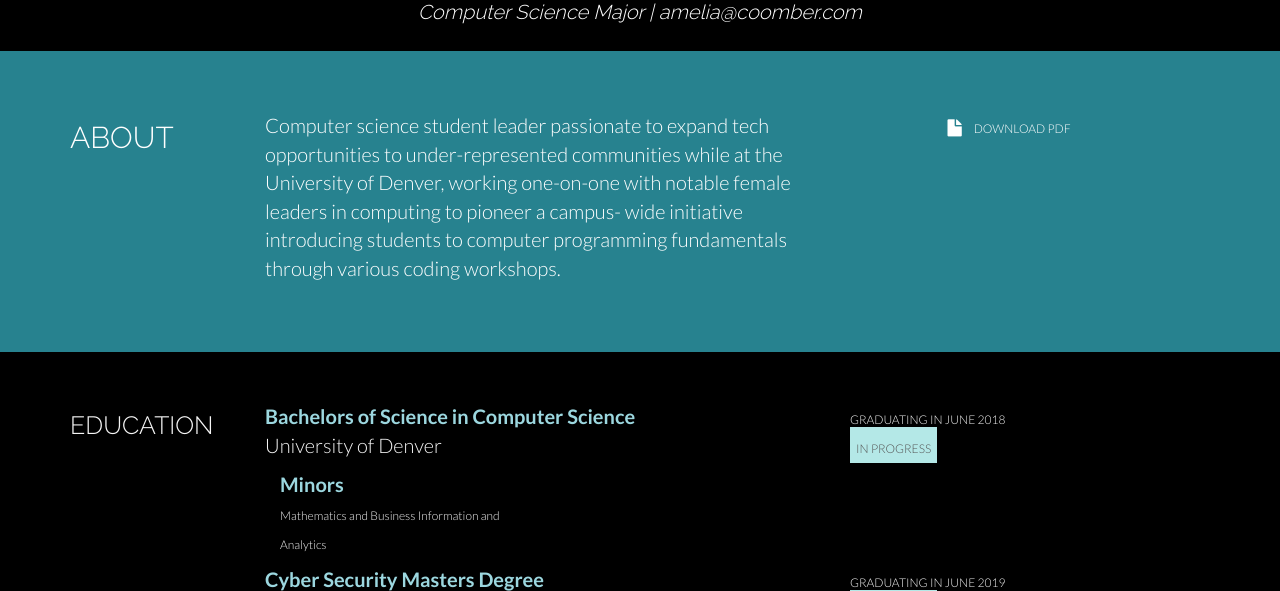
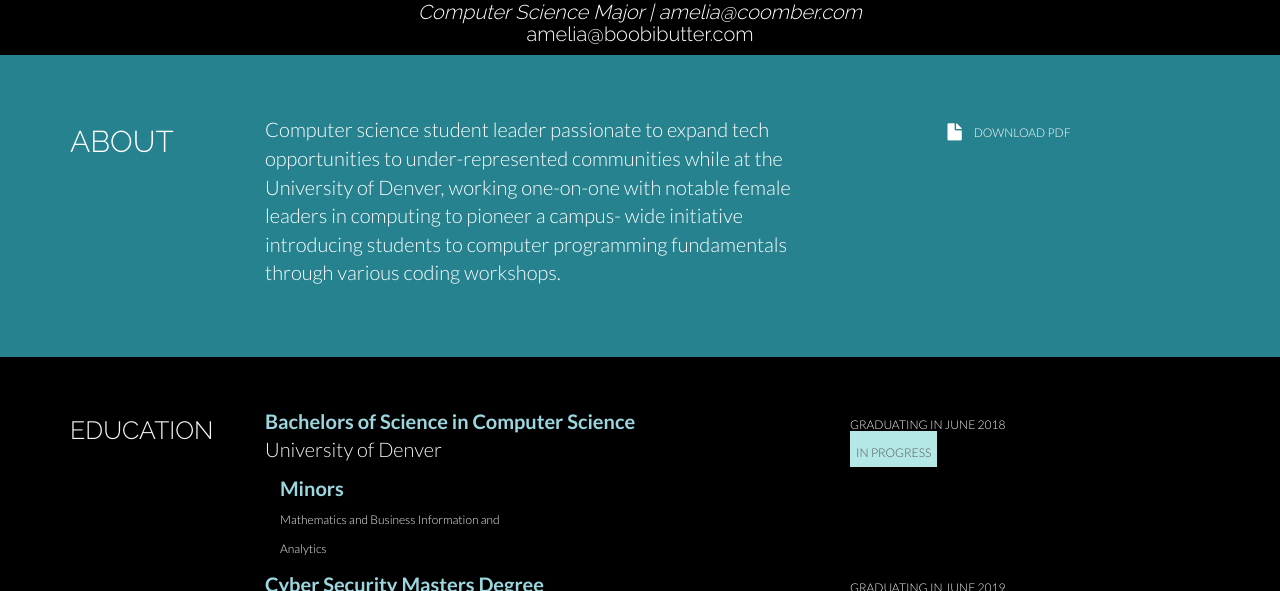
Before and after one commit to acoomber/ameliacoomber.com, a plain HTML site: page index.html in a window 1280 px wide. Shown: the part 509-1100 px from the top of the page. Drawn offline with Linux system fonts and the light colour scheme.

Commit message:
added amelia@boobibutter.com

```diff
--- a/index.html
+++ b/index.html
@@ -71,7 +71,7 @@
           <br>
           <br>
 					<h1>Amelia P. Coomber</h1>
-					<h3><em>Computer Science Major | amelia@coomber.com</em></h3>
+					<h3><em>Computer Science Major | amelia@coomber.com</em><br>amelia@boobibutter.com</h3>
 				</div><!--/.col-lg-12 -->
 			</div><!--/.row -->
 		</div><!--/.container -->
```
